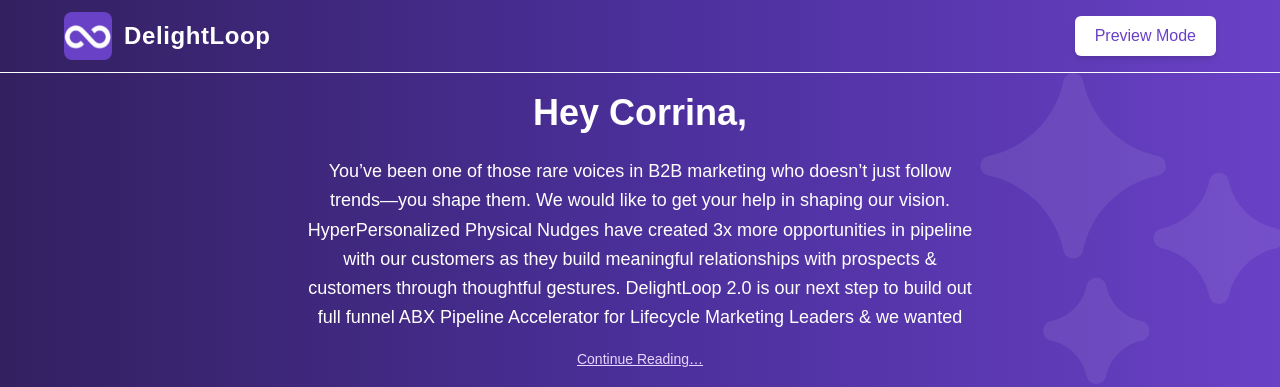
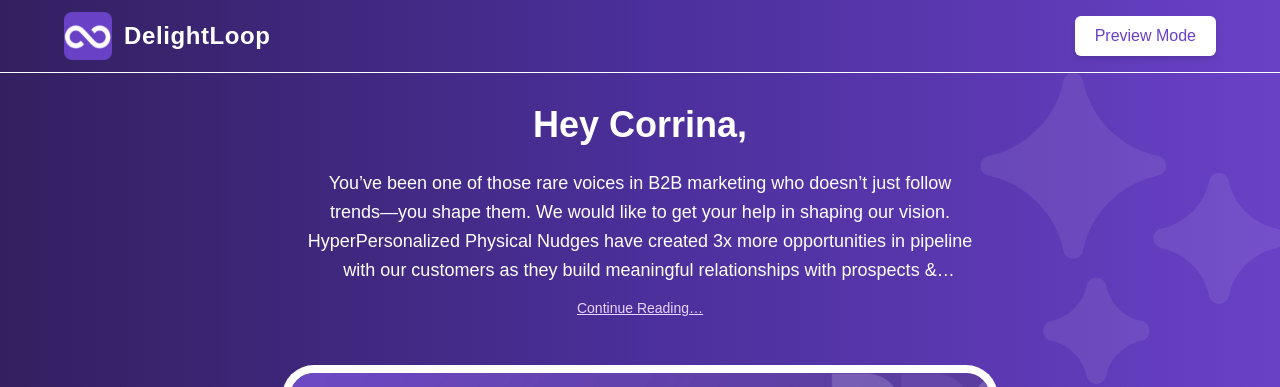
Before and after one commit to neeludvadia/delightloopLandingPage, a Next.js app: page /landing-page in a window 1280 px wide. Shown: the top 387 px of the page. Built offline with nearby package versions, Linux system fonts and the light colour scheme; grey boxes are pictures that could not be loaded.

Commit message:
added new ... trim to show more content like effect

```diff
--- a/components/DesktopLanding.tsx
+++ b/components/DesktopLanding.tsx
@@ -29,7 +29,7 @@
         <h1 className="text-4xl font-bold text-white mb-6">Hey Corrina,</h1>
 
         <div className="max-w-2xl mx-auto">
-          <ExpandableText maxHeight={180}>
+          <ExpandableText>
             You’ve been one of those rare voices in B2B marketing who doesn’t just follow trends—you shape them.
             We would like to get your help in shaping our vision.
 
--- a/components/ExpandableText.tsx
+++ b/components/ExpandableText.tsx
@@ -4,36 +4,48 @@
 
 export default function ExpandableText({
   children,
-  maxHeight = 120,
+  lines = 4, // how many lines to show when collapsed
 }: {
   children: React.ReactNode;
-  maxHeight?: number;
+  lines?: number;
 }) {
   const [expanded, setExpanded] = useState(false);
   const containerRef = useRef<HTMLDivElement>(null);
 
   const handleToggle = () => {
     if (expanded && containerRef.current) {
-      // Scroll the section into view when collapsing
       containerRef.current.scrollIntoView({
         behavior: "smooth",
         block: "start",
       });
     }
-    setExpanded((prev) => !prev);
+    setExpanded(!expanded);
   };
 
   return (
     <div ref={containerRef} className="flex flex-col items-center text-center">
 
+      {/* TEXT WITH TRUE MULTILINE ELLIPSIS */}
       <div
-        className={`text-white text-lg leading-relaxed max-w-2xl mx-auto transition-all duration-300 overflow-hidden`}
-        style={{ maxHeight: expanded ? "900px" : `${maxHeight}px` }}
+        className={`text-white text-lg leading-relaxed transition-all duration-300 ${
+          !expanded ? "line-clamp-6" : ""
+        }`}
+        style={
+          !expanded
+            ? {
+                WebkitLineClamp: lines,
+                display: "-webkit-box",
+                WebkitBoxOrient: "vertical",
+                overflow: "hidden",
+                textOverflow: "ellipsis",
+              }
+            : {}
+        }
       >
         {children}
       </div>
 
-      {/* Toggle Button */}
+      {/* Toggle button */}
       <button
         onClick={handleToggle}
         className="mt-3 text-purple-200 underline text-sm hover:text-white transition"
--- a/components/MobileLanding.tsx
+++ b/components/MobileLanding.tsx
@@ -19,7 +19,7 @@
 
           {/* 🚨 FIX: Wrap ExpandableText in its own container */}
           <div className="max-w-sm mx-auto mb-6">
-            <ExpandableText maxHeight={150}>
+            <ExpandableText>
               You’ve been one of those rare voices in B2B marketing who doesn’t just follow trends—you shape them. We would like to get your help in shaping our vision.
 
               HyperPersonalized Physical Nudges have created 3x more opportunities in pipeline with our customers as they build meaningful relationships with prospects & customers through thoughtful gestures.
```
